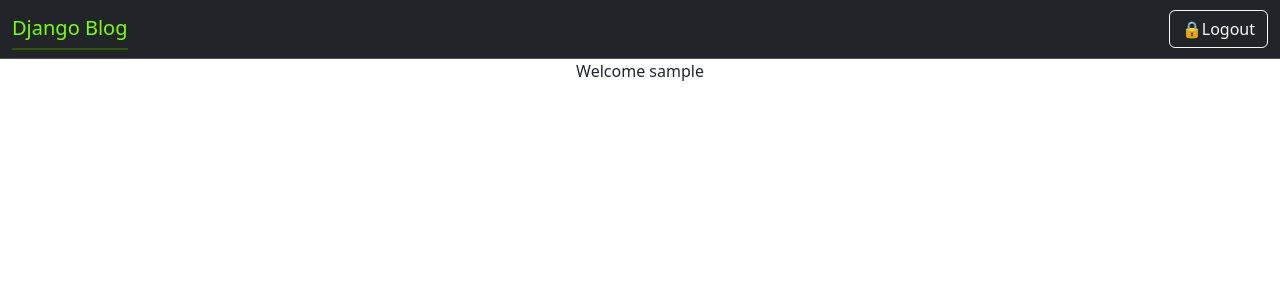
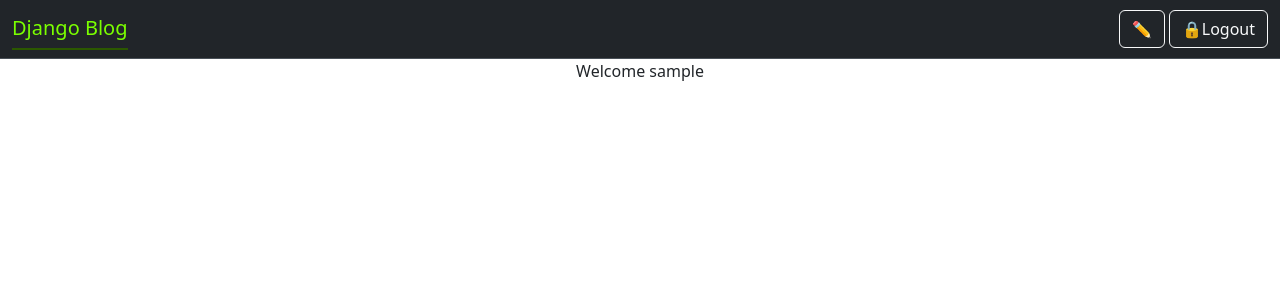
Before and after one commit to FaizRahman01/Django_Web, a Django app: page / in a window 1280 px wide. Shown: the top 300 px of the page. Run offline with Django 4.2, Linux system fonts and the light colour scheme; the visitor is signed in with stand-in values (Sample User, id 1).

Commit message:
add link create post path in user home page

```diff
--- a/userapps/templates/home_user.html
+++ b/userapps/templates/home_user.html
@@ -1,6 +1,10 @@
 {% extends 'main.html' %}
 
 {% block title %}Home{% endblock title %}
+
+{% block navbar %}
+<a href="{% url 'createpost' %}" class="btn btn-outline-light">✏️</a>
+{% endblock navbar %}
 
 {% block content %}
 <p class="text-center">
```
